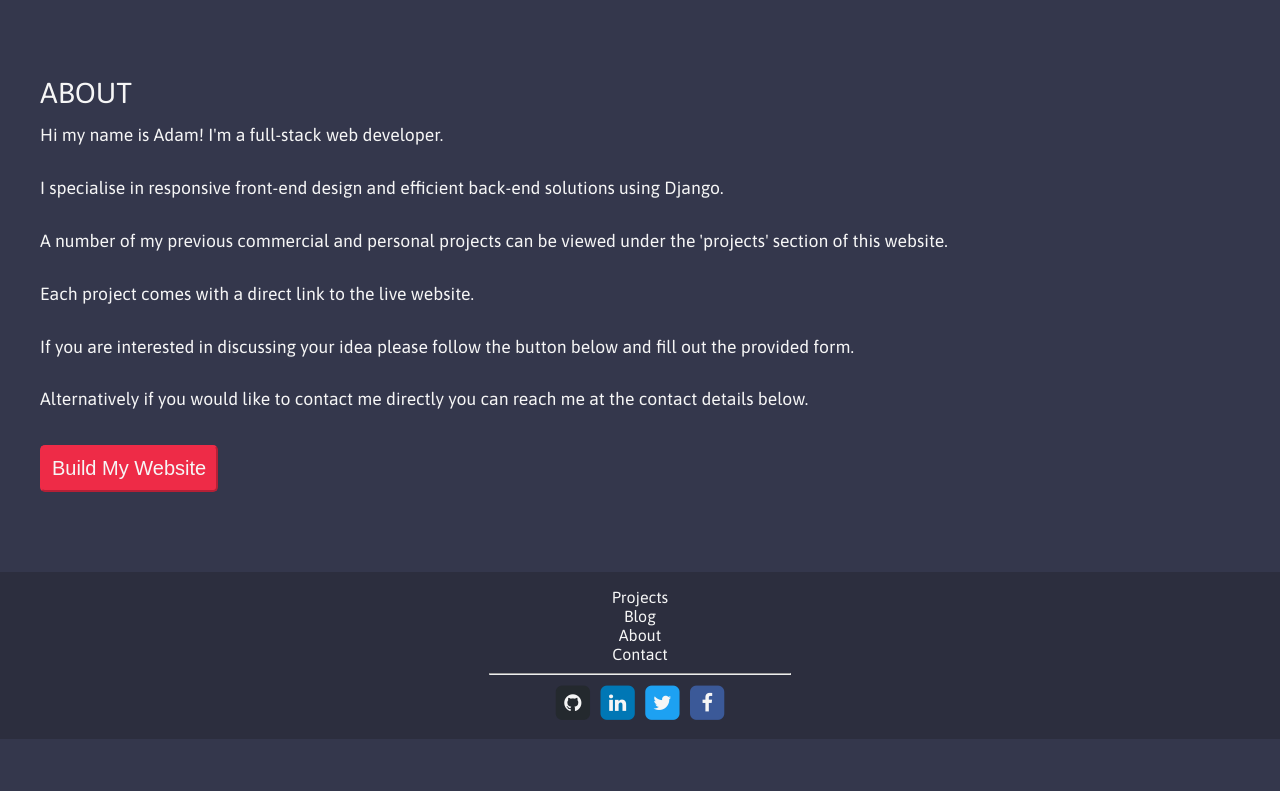
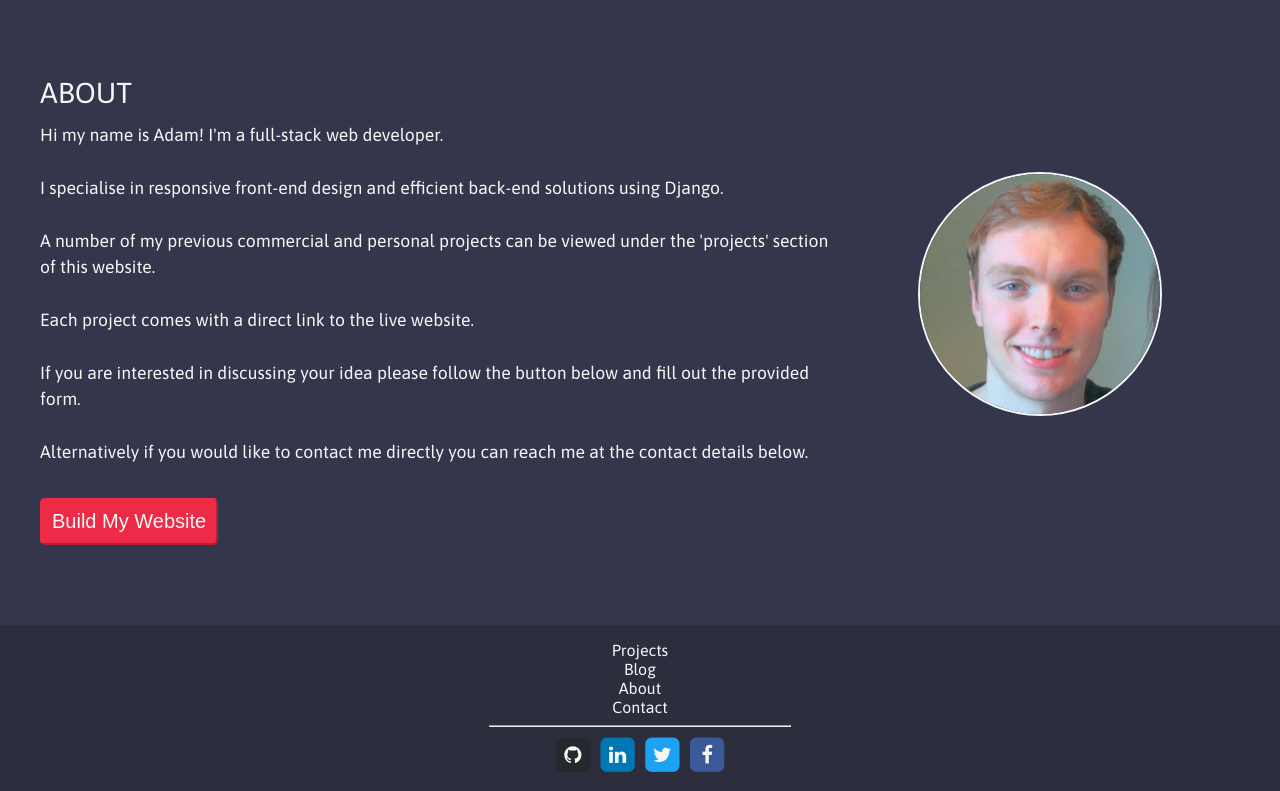
Before and after one commit to adamjoyce/adam-joyce-web-portfolio, a Django app: page /about/ in a window 1280 px wide. Shown: the part 74-865 px from the top of the page. Before the commit the page ends 813 px from the top, so only its background shows below. Run offline with Django 3.2, Linux system fonts and the light colour scheme.

Commit message:
Added profile image to about page and css grided it up

```diff
--- a/adam_joyce_web_portfolio/forms.py
+++ b/adam_joyce_web_portfolio/forms.py
@@ -34,9 +34,10 @@ class EmailForm(forms.Form):
         label='Phone Number',
         regex='^\+\d{8,15}$',
         max_length=16,
-        error_messages={'invalid': 'Format: +(area code)(number) e.g. \'+447779239364\'',},
+        error_messages=
+            {'invalid': 'Format: +[area code][number] e.g. +449999999999'},
         widget=forms.TextInput(
-            attrs={'placeholder': 'Your phone number: +(area code)(number)'}
+            attrs={'placeholder': 'Your phone number (+[area code][number])'}
         )
     )
     project_description = forms.CharField(
--- a/projects/templates/projects/projects.html
+++ b/projects/templates/projects/projects.html
@@ -101,7 +101,7 @@
   <div id="project-cases">
     {% for project in projects %}
     <a href=
-    "{% url 'project_page' project.financial_categories.slug project.slug%}">
+    "{% url 'project_page' project.financial_categories.slug project.slug %}">
       <div class="project"
            style="background-image: url('{{ project.get_logo }}')">
         {% if project.color %}
--- a/static/css/base.css
+++ b/static/css/base.css
@@ -34,6 +34,12 @@ button:focus {
 #page-section {
   margin: 4rem 0;
 }
+
+/* #page-section:after {
+  content: "";
+  display: table;
+  clear: both;
+} */
 
 .typewrite {
   border-right: 0.08em solid #ee2b47;
@@ -410,6 +416,15 @@ input[value="Submit"] {
 }
 
 /* About Page */
+
+.profile-image {
+  display: block;
+  border: 2px solid #f6f6f6;
+  border-radius: 50%;
+  margin: 2rem auto;
+  width: 15rem;
+}
+
 /* Contact */
 
 /*** End of Main Content ***/
@@ -517,10 +532,6 @@ input[value="Submit"] {
     font-size: 1.4rem;
   }
 
-  #profile-image {
-    width: 10rem;
-  }
-
   .nav-bar {
     display: none;
   }
@@ -545,6 +556,10 @@ input[value="Submit"] {
 
   .input-error {
     margin: 0;
+  }
+
+  .profile-image {
+    width: 9rem;
   }
 }
 
@@ -577,6 +592,16 @@ input[value="Submit"] {
       margin: 1rem 0;
     }
 
+    #about-content {
+      display: grid;
+      grid-template-columns: 2fr 1fr;
+      grid-template-areas: "description image";
+    }
+
+    #about-description {
+      grid-area: description;
+    }
+
     .project {
       height: 22rem;
       margin: 0;
@@ -587,6 +612,13 @@ input[value="Submit"] {
       margin: 1rem 0;
     }
 
+    .profile-image {
+      align-self: center;
+      grid-area: image;
+      justify-self: center;
+      margin: 0;
+    }
+
     @media (min-width: 63.75em) {    /* 1020px */
       #project-cases {
         grid-template-columns: repeat(2, 1fr);
--- a/templates/about.html
+++ b/templates/about.html
@@ -8,6 +8,10 @@
 <div id="page-section">
   <div class="page-content">
     <div class="page-title"><h1>ABOUT</h1></div>
+    <div id="about-content">
+      <img class="profile-image" src="/static/images/profile_image.jpg"
+           alt="Profile image of Adam Joyce">
+      <div id="about-description">
         <p>Hi my name is Adam!  I'm a full-stack web developer.</p><br>
         <p>I specialise in responsive front-end design and efficient back-end
         solutions using Django.</p><br>
@@ -19,6 +23,8 @@
         <p>Alternatively if you would like to contact me directly you can reach me
         at the contact details below.</p>
       </div>
+    </div>
+  </div>
   <a href="{% url 'contact' %}">
     <button class="default-button addition-v-margin"
             type="button"
```
Lines whose indentation alone changed are shown as unchanged.
